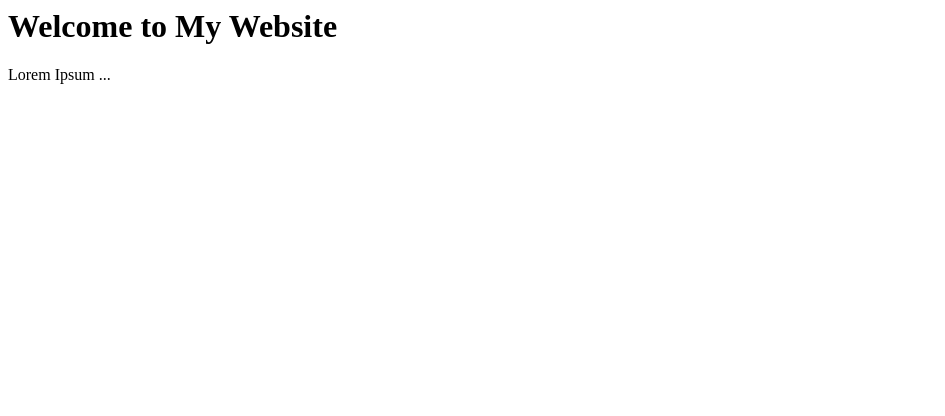
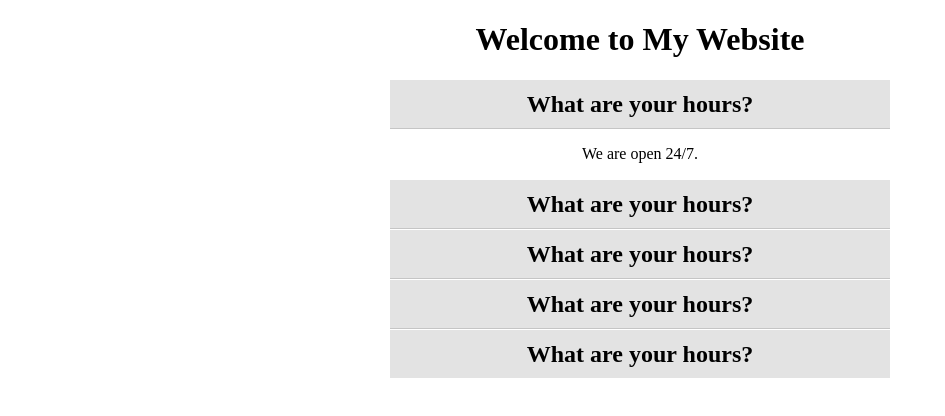
Before and after one commit to yuliy/30_days_to_learn_jquery, a plain HTML site: page 1_basics/lesson05/index.html in a window 1280 px wide. Shown: the whole page, without its empty margins (0-945 px from the left). Drawn offline with nearby package versions, Linux system fonts and the light colour scheme.

Commit message:
completed lesson 5

```diff
--- /dev/null
+++ b/1_basics/lesson05/index.css
@@ -0,0 +1,27 @@
+body {
+    width: 500px;
+    margin: auto;
+    text-align: center;
+}
+
+dl {
+
+}
+
+dt {
+    cursor: pointer;
+    font-weight: bold;
+    font-size: 1.5em;
+    line-height: 2em;
+    background: #e3e3e3;
+    border-bottom: 1px solid #c5c5c5;
+    border-top: 1px solid white;
+}
+
+dd {
+    margin: 0;
+    padding: 1em 0;
+}
+
+dt:first-child { border-top: none; }
+dt:nth-last-child(2) { border-bottom: none; }
--- a/1_basics/lesson05/index.html
+++ b/1_basics/lesson05/index.html
@@ -1,22 +1,58 @@
+<!doctype html>
 <html>
     <head>
         <meta charset=utf-8>
         <title>Basics - Lesson 5</title>
+        <link rel="stylesheet" href="index.css">
     </head>
 
     <body>
         <div class="container">
             <h1>Welcome to My Website</h1>
 
-            <p>
-                Lorem Ipsum ...
-            </p>
+            <dl>
+                <dt>What are your hours?</dt>
+                <dd>We are open 24/7.</dd>
+
+                <dt>What are your hours?</dt>
+                <dd>We are open 24/7.</dd>
+
+                <dt>What are your hours?</dt>
+                <dd>We are open 24/7.</dd>
+
+                <dt>What are your hours?</dt>
+                <dd>We are open 24/7.</dd>
+
+                <dt>What are your hours?</dt>
+                <dd>We are open 24/7.</dd>
+            </dl>
         </div>
 
         <script src="https://yastatic.net/jquery/3.3.1/jquery.js"></script>
         <script>
             $(function() {
-                //
+                $('dd').filter(':nth-child(n+4)').hide();
+
+                /*
+                // In this case we have a handler for each <dt> element.
+                $('dt').on('mouseenter', function() {
+                    $(this)
+                        .next()
+                            .slideDown(200)
+                            .siblings('dd')
+                                .slideUp(200);
+                });
+                */
+
+                // In this case we have a single handler on a parent (<dl> element)
+                // which triggers only when the mouse is on <dt> element.
+                $('dl').on('mouseenter', 'dt', function() {
+                    $(this)
+                        .next()
+                            .slideDown(200)
+                            .siblings('dd')
+                                .slideUp(200);
+                });
             });
         </script>
     </body>
```
